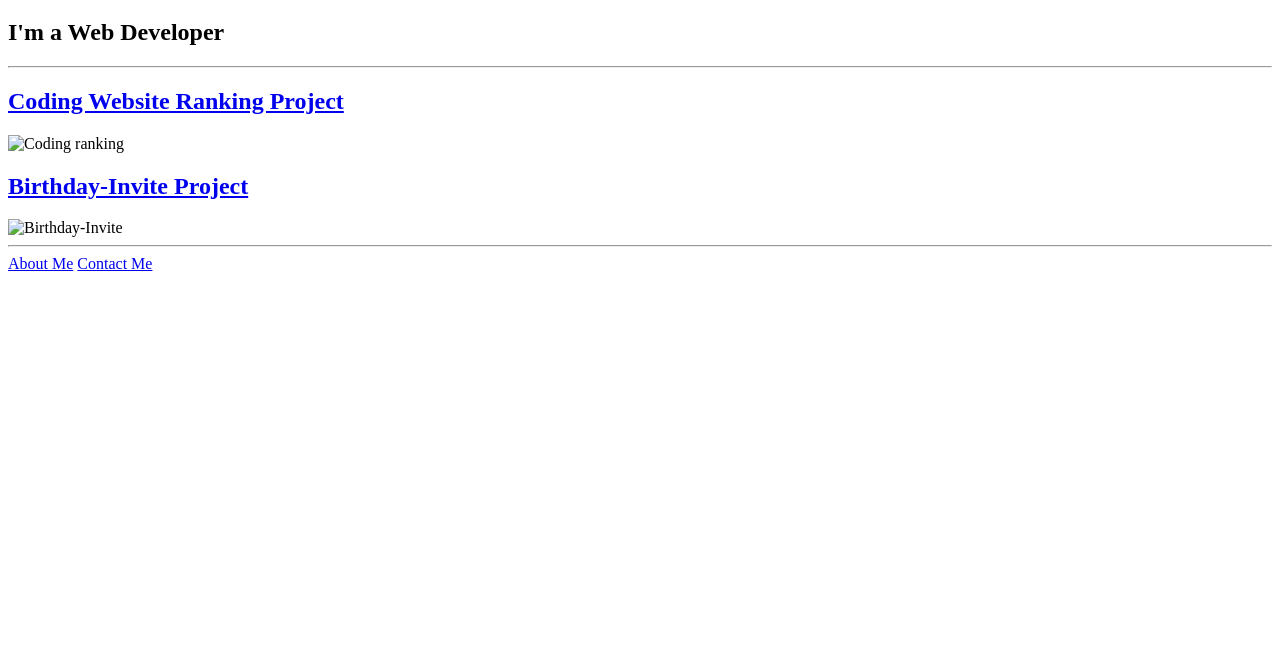
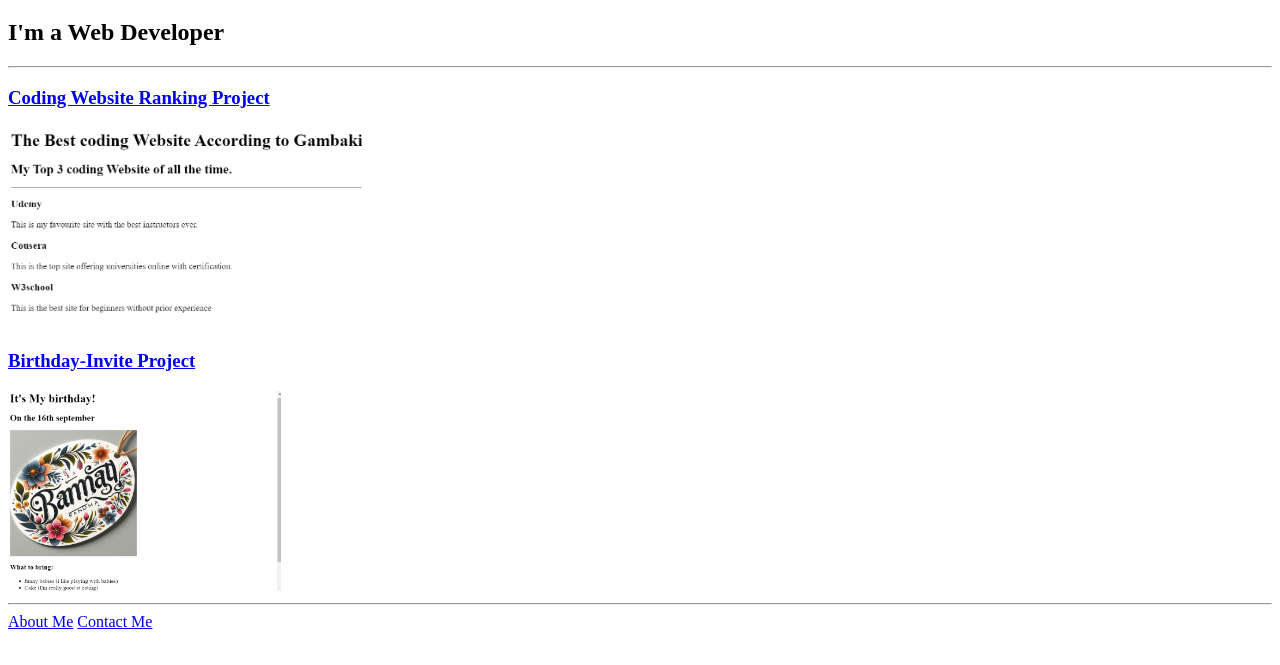
Before and after one commit to Gambakijr/html-portfolio, a plain HTML site: page index.html in a window 1280 px wide. Shown: the part 61-726 px from the top of the page. Drawn offline with Linux system fonts and the light colour scheme.

Commit message:
Update index.html

```diff
--- a/index.html
+++ b/index.html
@@ -10,26 +10,15 @@
     <h1>Ahmad Gambaki's Portfolio</h1>
     <h2>I'm a Web Developer</h2>
     <hr/>
-    <h2><a href="../4.3 HTML Porfolio Project/public/movie-ranking.html"> Coding Website Ranking Project</a></h2>
-    <img src="../4.3 HTML Porfolio Project/assets/images/coding Ranking.png" height="200px" alt="Coding ranking"/>
-    <h2><a href="../4.3 HTML Porfolio Project/public/birthday-invite.html">Birthday-Invite Project</a> </h2>
-    <img src="../4.3 HTML Porfolio Project/assets/images/birthday-invite.png" height="200px" alt="Birthday-Invite"/>
+    <h3><a href="./public/movie-ranking.html"> Coding Website Ranking Project</a></h3>
+    <img src="./assets/images/coding Ranking.png" height="200px" alt="Coding ranking"/>
+    <h3><a href="./public/birthday-invite.html">Birthday-Invite Project</a> </h3>
+    <img src="./assets/images/birthday-invite.png" height="200px" alt="Birthday-Invite"/>
     <hr/>
-    <a href="../4.3 HTML Porfolio Project/public/about.html">About Me</a>
-    <a href="../4.3 HTML Porfolio Project/public/contact.html">Contact Me</a>
+    <a href="./public/about.html">About Me</a>
+    <a href="./public/contact.html">Contact Me</a>
  </body>
  </html>
 
-<!-- TODO 2: Add Your previous projects' HTML into the public folder -->
-
-<!-- TODO 3: Take screenshots of your project previews and add the images to the images folder -->
-
-<!-- TODO 4: Add titles/subtitles etc. -->
-
-<!-- TODO 5: Add a link to the project pages -->
-
-<!-- TODO 6: Add images to show the project previews
-HINT for TODO 6: You can use the height attribute set to 200 to make the image smaller:
-https://developer.mozilla.org/en-US/docs/Web/HTML/Element/img#attr-height -->
 
 <!-- TODO 7: Add the Contact Me and About Me page links -->
```
